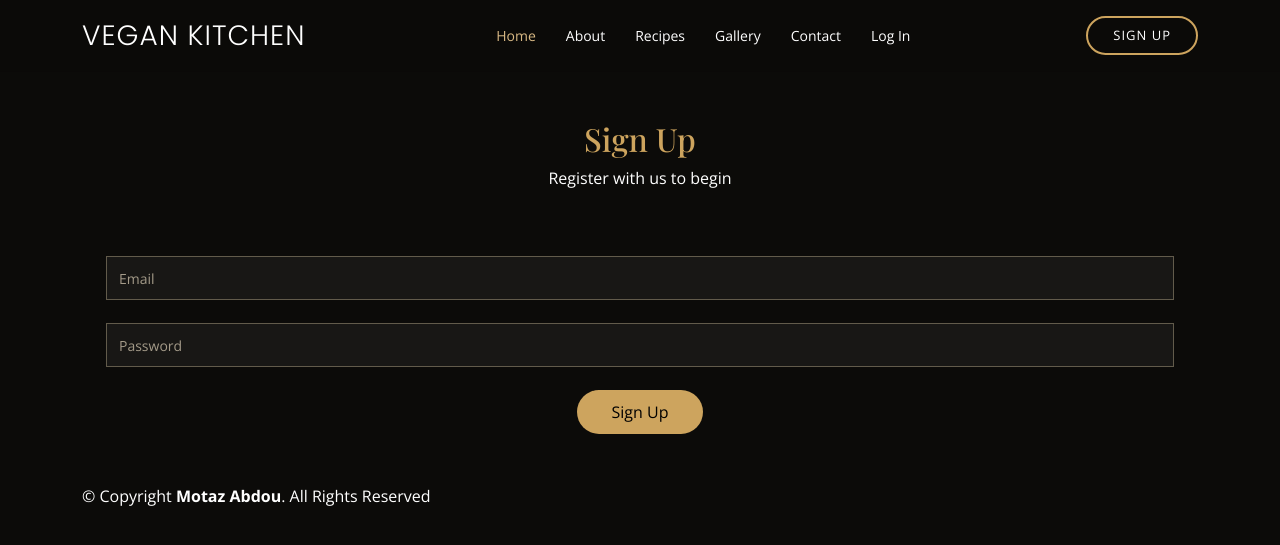
After one commit to moutaz3003/veggie-planet, a Flask app: page /signup in a window 1280 px wide. The commit adds this page. Shown: the top 545 px of the page. Run offline with Flask 2, Linux system fonts and the light colour scheme; some libraries are stand-ins or nearby versions; some web fonts are replaced.

Commit message:
Create signup.html template, add styling to signup form and connect form to signup view in app.py file

```diff
--- a/app.py
+++ b/app.py
@@ -4,6 +4,7 @@ from flask import (
     redirect, request, session, url_for)
 from flask_pymongo import PyMongo
 from bson.objectid import ObjectId
+from werkzeug.security import generate_password_hash, check_password_hash
 if os.path.exists("env.py"):
     import env
 
@@ -26,6 +27,11 @@ def home():
     return render_template("index.html", recipes=recipes)
 
 
+@app.route("/signup", methods=["GET", "POST"])
+def signup():
+    return render_template("signup.html")
+
+
 @app.route("/find_recipes")
 def find_recipes():
     recipes = mongo.db.recipes.find()
--- a/static/css/style.css
+++ b/static/css/style.css
@@ -182,7 +182,7 @@ h6 {
 
 .signup-btn:hover {
     background: #cda45e;
-    color: #fff;
+    color: #000;
 }
 
 @media (max-width: 992px) {
@@ -322,3 +322,90 @@ h6 {
 .navbar-mobile .getstarted {
     margin: 15px;
 }
+
+
+/*--------------------------------------------------------------
+# Signup
+--------------------------------------------------------------*/
+
+.signup .container {
+    padding-top: 120px;
+    padding-bottom: 50px;
+}
+
+#signup > div:nth-child(2) {
+    padding-top: 0;
+}
+
+#signup .section-title {
+    text-align: center;
+}
+
+#signup .section-title h2 {
+    color: #cda45e;
+}
+
+.signup .info {
+    width: 100%;
+}
+
+.signup .info p {
+    padding: 0 0 0 60px;
+    margin-bottom: 0;
+    font-size: 14px;
+    color: #bab3a6;
+}
+
+.signup .email-form {
+    width: 100%;
+}
+
+.signup .email-form .form-group {
+    padding-bottom: 8px;
+}
+
+.signup .email-form input {
+    border-radius: 0;
+    box-shadow: none;
+    font-size: 14px;
+    background: #0c0b09;
+    border-color: #625b4b;
+    color: white;
+    margin-bottom: 15px;
+}
+
+.signup .email-form input::-webkit-input-placeholder,
+.signup .email-form textarea::-webkit-input-placeholder {
+    color: #a49b89;
+}
+
+.signup .email-form input::-moz-placeholder,
+.signup .email-form textarea::-moz-placeholder {
+    color: #a49b89;
+}
+
+.signup .email-form input::placeholder {
+    color: #a49b89;
+}
+
+.signup .email-form input:focus {
+    border-color: #cda45e;
+}
+
+.signup .email-form input {
+    height: 44px;
+    background-color: rgba(255,255,255,0.05);
+}
+
+.signup .email-form button[type="submit"] {
+    background: #cda45e;
+    border: 0;
+    padding: 10px 35px;
+    color: #000;
+    transition: 0.4s;
+    border-radius: 50px;
+}
+
+.signup .email-form button[type="submit"]:hover {
+    background: #d3af71;
+}
--- a/templates/base.html
+++ b/templates/base.html
@@ -40,11 +40,11 @@
     <header id="header" class="fixed-top d-flex align-items-cente">
         <div class="container-fluid container-xl d-flex align-items-center justify-content-lg-between">
 
-            <h1 class="logo me-auto me-lg-0"><a href="index.html">Vegan Kitchen</a></h1>
+            <h1 class="logo me-auto me-lg-0"><a href="{{ url_for('home') }}">Vegan Kitchen</a></h1>
 
             <nav id="navbar" class="navbar order-last order-lg-0">
                 <ul>
-                    <li><a class="nav-link scrollto active" href="#hero">Home</a></li>
+                    <li><a class="nav-link scrollto active" href="{{ url_for('home') }}">Home</a></li>
                     <li><a class="nav-link scrollto" href="#about">About</a></li>
                     <li><a class="nav-link scrollto" href="#recipes">Recipes</a></li>
                     <li><a class="nav-link scrollto" href="gallery.html">Gallery</a></li>
@@ -54,15 +54,25 @@
                 <i class="bi bi-list mobile-nav-toggle"></i>
             </nav>
             <!-- .navbar -->
-            <a href="#" class="signup-btn scrollto d-none d-lg-flex">Sign Up</a>
+            <a href="{{ url_for('signup') }}" class="signup-btn scrollto d-none d-lg-flex">Sign Up</a>
 
         </div>
     </header>
     <!-- End Header -->
 
-    {% block content %}
+    <section id="hero" class="d-flex align-items-center">
+        <div class="container position-relative text-center text-lg-start" data-aos="zoom-in" data-aos-delay="100">
+            <div class="row">
 
-    {% endblock %}
+                {% block content %}
+
+                {% endblock %}
+
+            </div>
+        </div>
+    </section>
+
+
 
 
 
--- /dev/null
+++ b/templates/signup.html
@@ -0,0 +1,40 @@
+{% extends "base.html" %}
+
+{% block content %}
+
+<!-- Sign Up -->
+<section id="signup" class="signup">
+    <div class="container" data-aos="fade-up">
+
+        <div class="section-title">
+            <h2>Sign Up</h2>
+            <p>Register with us to begin</p>
+        </div>
+    </div>
+
+    <div class="container" data-aos="fade-up">
+
+        <div class="col-lg-12 mt-5 mt-lg-0">
+
+            <form action="" method="POST" role="form" class="signup-form email-form">
+                <div class="row">
+                    <div class="col-md-12 form-group mt-3 mt-md-0">
+                        <input type="email" class="form-control" name="email" id="email" placeholder="Email" required>
+                    </div>
+                    <div class="col-md-12 form-group">
+                        <input type="password" name="password" class="form-control" id="password" placeholder="Password" required>
+                    </div>
+                </div>
+
+                <div class="text-center"><button type="submit">Sign Up</button></div>
+            </form>
+
+        </div>
+
+    </div>
+
+    </div>
+</section>
+<!-- End Signup Section -->
+
+{% endblock %}
```
